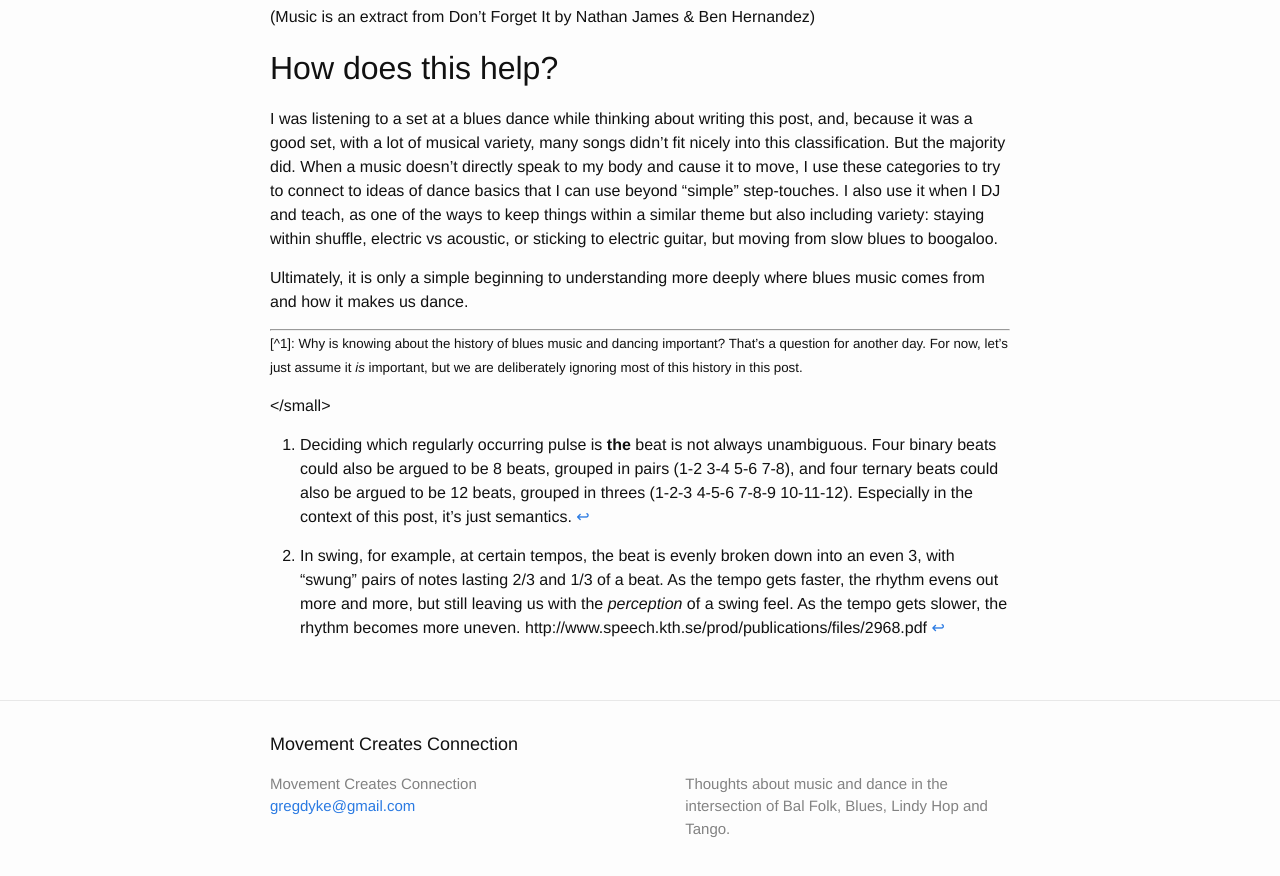
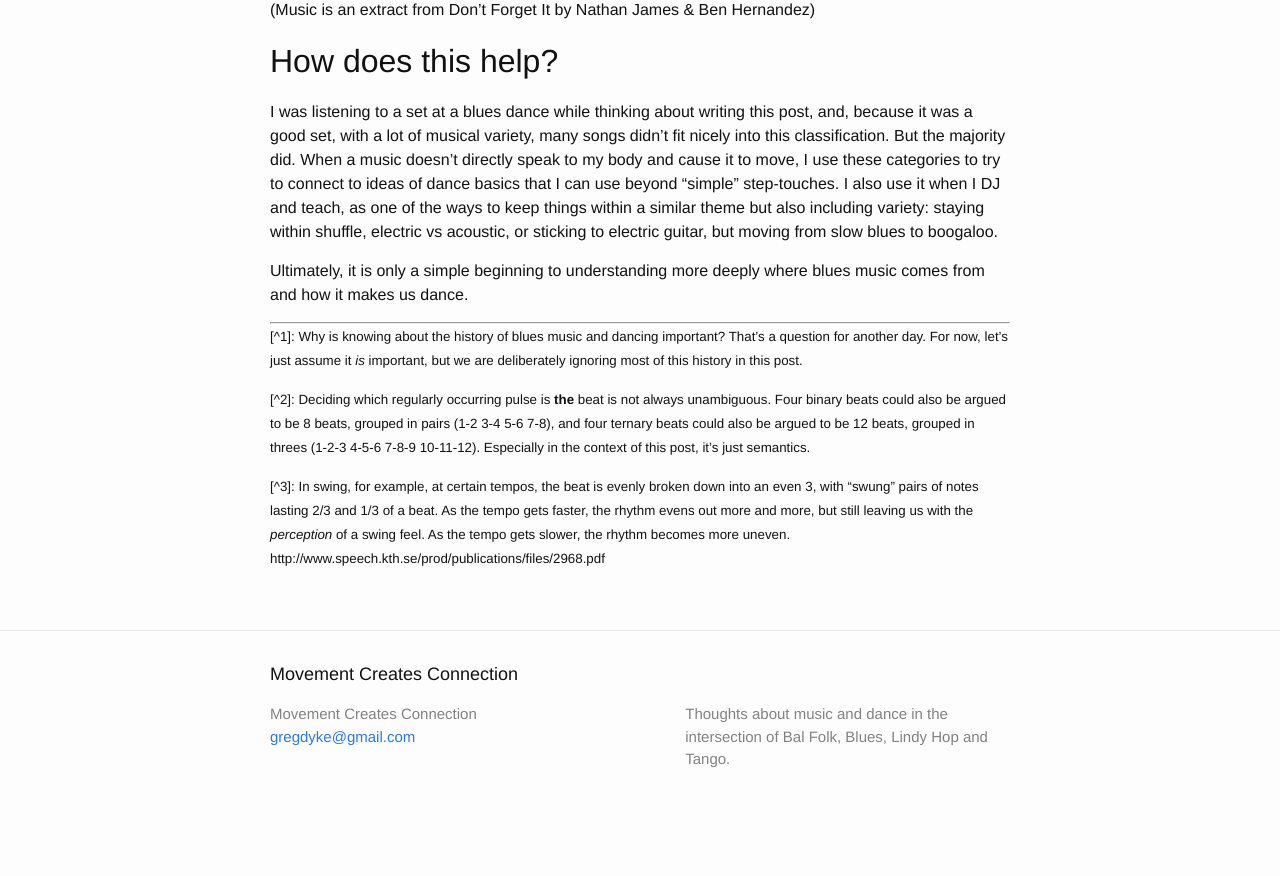
Before and after one commit to gregdyke/gregdyke.github.io, a Jekyll site: the page built from _posts/2017-03-20-blues-music-styles.md, in a window 1280 px wide and 900 px high, scrolled down 2563 px. Shown: the top 876 px of the window. Built offline with Jekyll 4.4.1, drawn with Linux system fonts in a browser that asks for light colours; nearby versions of some CDN libraries; after the commit the page ends 3394 px from its top, so only the background shows below that; some of the changed text lies outside the part shown.

Commit message:
fix footnotes formatting

```diff
--- a/_posts/2017-03-20-blues-music-styles.md
+++ b/_posts/2017-03-20-blues-music-styles.md
@@ -145,10 +145,9 @@ I was listening to a set at a blues dance while thinking about writing this post
 Ultimately, it is only a simple beginning to understanding more deeply where blues music comes from and how it makes us dance.
 
 ----
-<small>
-[^1]: Why is knowing about the history of blues music and dancing important? That's a question for another day. For now, let's just assume it *is* important, but we are deliberately ignoring most of this history in this post.
 
-[^2]: Deciding which regularly occurring pulse is **the** beat is not always unambiguous. Four binary beats could also be argued to be 8 beats, grouped in pairs (1-2 3-4 5-6 7-8), and four ternary beats could also be argued to be 12 beats, grouped in threes (1-2-3 4-5-6 7-8-9 10-11-12). Especially in the context of this post, it's just semantics.
+<small>[^1]: Why is knowing about the history of blues music and dancing important? That's a question for another day. For now, let's just assume it *is* important, but we are deliberately ignoring most of this history in this post.</small>
 
-[^3]: In swing, for example, at certain tempos, the beat is evenly broken down into an even 3, with "swung" pairs of notes lasting 2/3 and 1/3 of a beat. As the tempo gets faster, the rhythm evens out more and more, but still leaving us with the *perception* of a swing feel. As the tempo gets slower, the rhythm becomes more uneven. http://www.speech.kth.se/prod/publications/files/2968.pdf
-</small>
+<small>[^2]: Deciding which regularly occurring pulse is **the** beat is not always unambiguous. Four binary beats could also be argued to be 8 beats, grouped in pairs (1-2 3-4 5-6 7-8), and four ternary beats could also be argued to be 12 beats, grouped in threes (1-2-3 4-5-6 7-8-9 10-11-12). Especially in the context of this post, it's just semantics.</small>
+
+<small>[^3]: In swing, for example, at certain tempos, the beat is evenly broken down into an even 3, with "swung" pairs of notes lasting 2/3 and 1/3 of a beat. As the tempo gets faster, the rhythm evens out more and more, but still leaving us with the *perception* of a swing feel. As the tempo gets slower, the rhythm becomes more uneven. http://www.speech.kth.se/prod/publications/files/2968.pdf</small>
```
